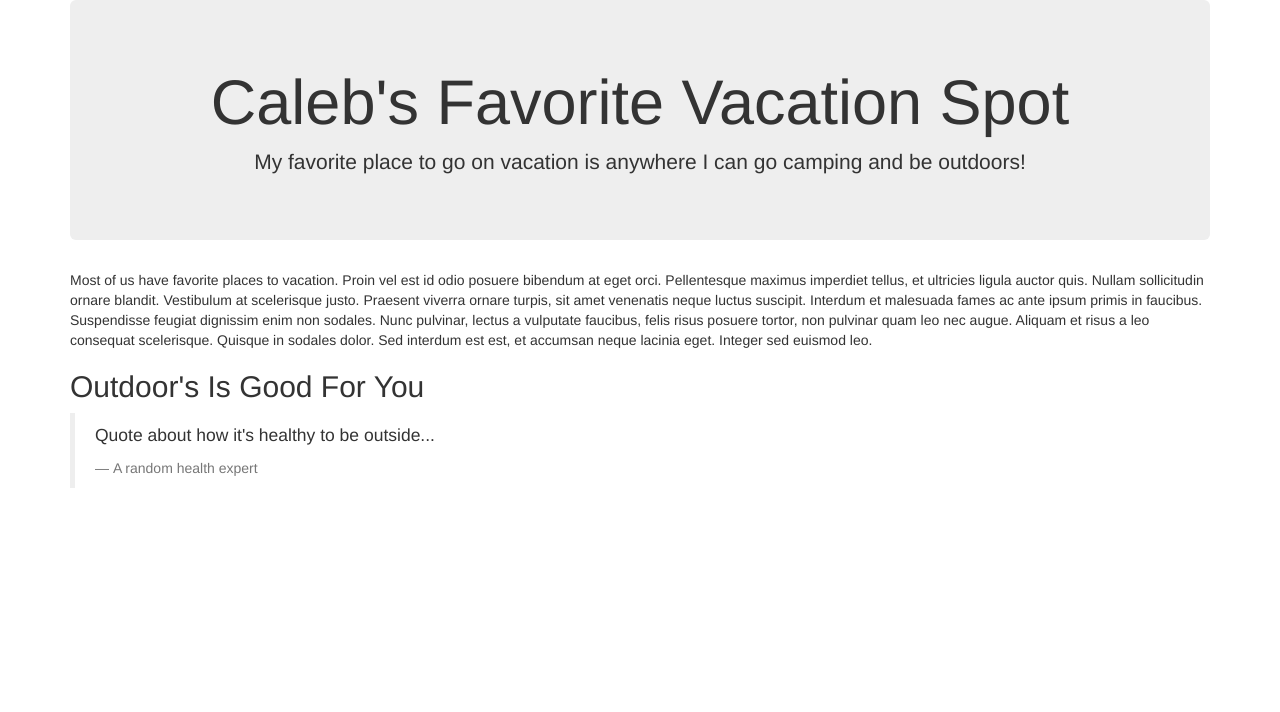
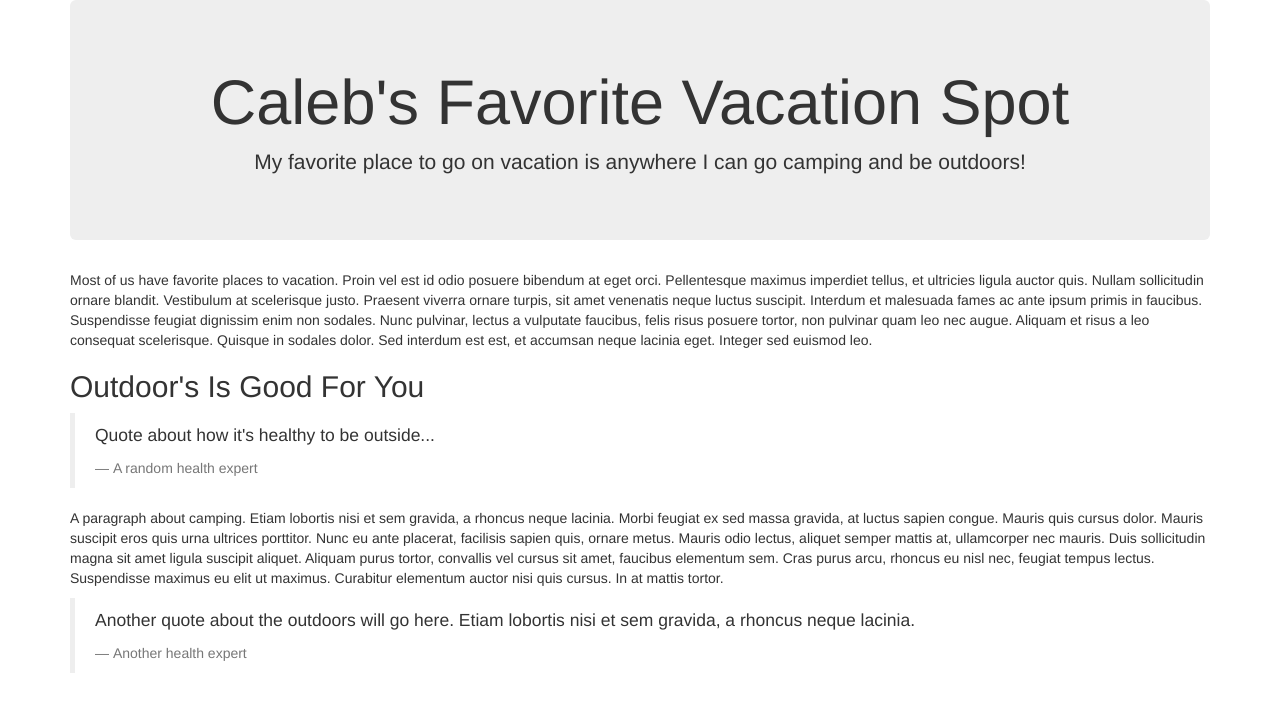
Before and after one commit to CalebCoughenour/vacation, a plain HTML site: page index.html in a window 1280 px wide. Drawn offline with nearby package versions, Linux system fonts and the light colour scheme.

Commit message:
added another blockquote and paragraph.

```diff
--- a/index.html
+++ b/index.html
@@ -23,6 +23,13 @@
         <p>Quote about how it's healthy to be outside...</p>
         <footer class="blockquote-footer">A random health expert</footer>
       </blockquote>
+      <p>
+        A paragraph about camping. Etiam lobortis nisi et sem gravida, a rhoncus neque lacinia. Morbi feugiat ex sed massa gravida, at luctus sapien congue. Mauris quis cursus dolor. Mauris suscipit eros quis urna ultrices porttitor. Nunc eu ante placerat, facilisis sapien quis, ornare metus. Mauris odio lectus, aliquet semper mattis at, ullamcorper nec mauris. Duis sollicitudin magna sit amet ligula suscipit aliquet. Aliquam purus tortor, convallis vel cursus sit amet, faucibus elementum sem. Cras purus arcu, rhoncus eu nisl nec, feugiat tempus lectus. Suspendisse maximus eu elit ut maximus. Curabitur elementum auctor nisi quis cursus. In at mattis tortor.
+      </p>
+      <blockquote class="blockquote">
+        <p>Another quote about the outdoors will go here. Etiam lobortis nisi et sem gravida, a rhoncus neque lacinia.</p>
+        <footer class="blockquote-footer">Another health expert</footer>
+      </blockquote>
     </div>
   </body>
 </html>
```
